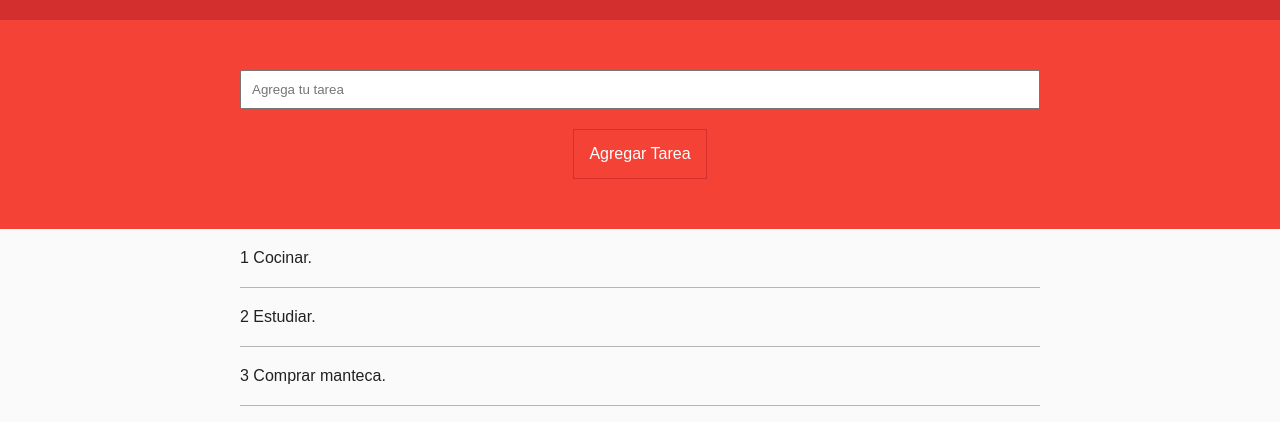
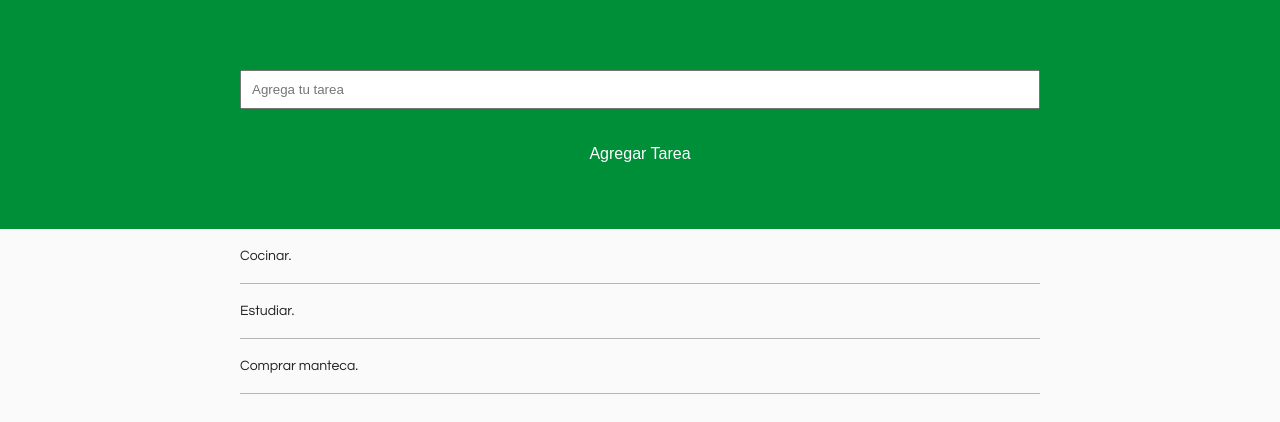
Before and after one commit to IgnacioBlancoo/tp-vacaciones, a plain HTML site: page index.html in a window 1280 px wide. Drawn offline with Linux system fonts and the light colour scheme.

Commit message:
actualizo tp

```diff
--- a/index.html
+++ b/index.html
@@ -18,9 +18,9 @@
 	<div class="tareas">
 		<div class="wrap">
 			<ul class="lista" id="lista">
-				<li><a href="#">1 Cocinar.</a></li>
-				<li><a href="#">2 Estudiar.</a></li>
-				<li><a href="#">3 Comprar manteca.</a></li>
+				<li><a href="#">Cocinar.</a></li>
+				<li><a href="#">Estudiar.</a></li>
+				<li><a href="#">Comprar manteca.</a></li>
 			</ul>
 		</div>
 	</div>
--- a/style.css
+++ b/style.css
@@ -8,8 +8,8 @@
 
 body {
 	background: #FAFAFA;
-	font-family: arial, helvetica, sans-serif;
-	font-size: 16px;
+	font-family: Century Gothic ;
+	font-size: 14px;
 }
 
 .wrap {
@@ -19,15 +19,15 @@ body {
 }
 
 .principal {
-	background: #F44336;
-	border-top: 20px solid #D32F2F;
-	color: #fff;
+	background: #008f39;
+	border-top: 20px solid #008f39;
+	color: #008f39;
 	padding: 50px 0;
 	width: 100%;
 }
 
 .principal .formulario {
-	color: #212121;
+	color: #008f39;
 	text-align: center;
 }
 
@@ -44,7 +44,7 @@ body {
 
 .principal .formulario .boton {
 	background: none;
-	border: 1px solid #D32F2F;
+	border: 1px solid #008f39;
 	color: #fff;
 	display: inline-block;
 	font-size: 16px;
@@ -55,7 +55,7 @@ body {
 	border: 1px solid #fff;
 }
 
-/* Tareas*/
+
 .tareas .lista {
 	list-style: none;
 }
```
Also changed, not shown: tp.js (+4 -11 lines), 1 other file.
